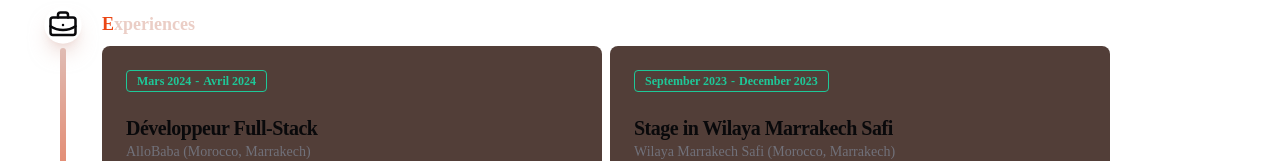
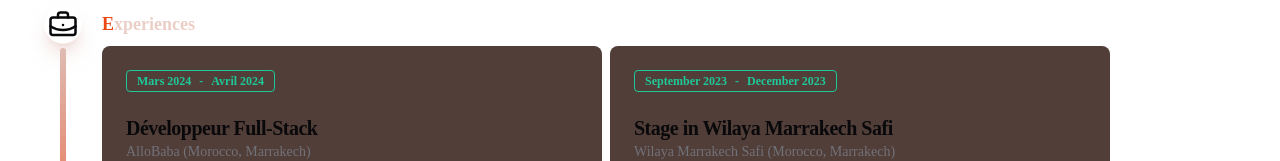
Before and after one commit to ilorez/portfolio, a Next.js app: page / in a window 1280 px wide. Shown: the part 1571-1732 px from the top of the page. Built offline with nearby package versions, Linux system fonts and the light colour scheme.

Commit message:
refactor: Update ExperienceCard component to use more descriptive class name

```diff
--- a/components/global/ExperieceCard.tsx
+++ b/components/global/ExperieceCard.tsx
@@ -39,7 +39,7 @@ const ExperienceCard = ({
   return (
     <Card className="w-[500px] max-w-[500px] bg-i-experience-bg flex flex-col gap-2 border-none shadow-none outline-none">
       <CardHeader className="w-full flex flex-col gap-4">
-        <Badge variant="outline" className="w-fit flex gap-1 text-i-experience-date border-i-experience-date rounded-sm">
+        <Badge variant="outline" className="w-fit flex gap-2 text-i-experience-date border-i-experience-date rounded-sm">
           <span>{start_date}</span><span>-</span><span>{end_date}</span>
         </Badge>
         <div className="w-full flex flex-col">
```
